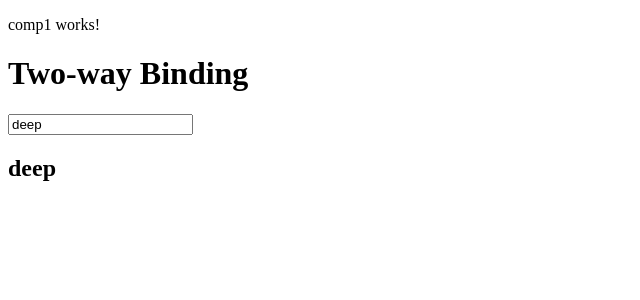
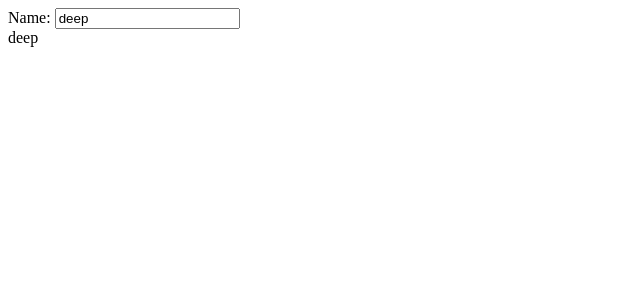
Before and after one commit to deeppatel23/LearnAngular, an Angular app: page / in a window 1280 px wide. Shown: the top 300 px of the page, without its empty margins (0-640 px from the left). Built offline with nearby package versions, Linux system fonts and the light colour scheme.

Commit message:
two-way-binding-2ndMethod

```diff
--- a/src/app/comp1/comp1.component.html
+++ b/src/app/comp1/comp1.component.html
@@ -1,6 +1 @@
 <p>comp1 works!</p>
-
-
-<h1>Two-way Binding</h1>
-<input type="text" [(ngModel)]='name' />
-<h2>{{name}}</h2>
--- a/src/app/comp1/comp1.component.ts
+++ b/src/app/comp1/comp1.component.ts
@@ -2,8 +2,11 @@ import { Component } from '@angular/core';
 
 @Component({
   selector: 'app-comp1',
-  templateUrl: './comp1.component.html',
-  styleUrls: ['./comp1.component.css']
+  styleUrls: ['./comp1.component.css'],
+  template: `
+              Name: <input type="text" [(ngModel)]="name"  ><br/>
+                {{name}}
+            `
 })
 export class Comp1Component {
   name:string = 'deep'
```
Also changed, not shown: screenshots/6.png (added).
